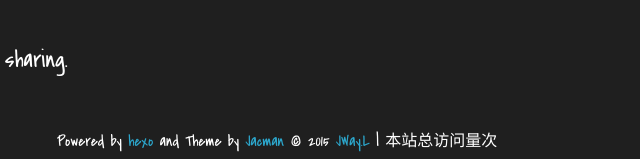
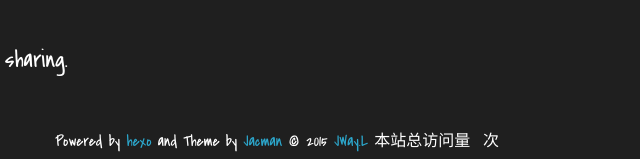
Before and after one commit to JWay-L/JWay-L.github.io, a plain HTML site: page 2015/10/05/hello-world/index.html in a window 1280 px wide. Shown: the part 1339-1498 px from the top of the page, 363-1003 px from the left. Drawn offline with Linux system fonts and the light colour scheme; some packages are replaced by stand-ins of ours; a script that the page names is missing.

Commit message:
Site updated: 2015-10-05 18:25:44

```diff
--- a/2015/10/05/hello-world/index.html
+++ b/2015/10/05/hello-world/index.html
@@ -230,7 +230,7 @@ Quick">
 		<a href="/about" target="_blank" title="JWay.L">JWay.L</a>
 
 		<span id="busuanzi_container_site_pv">
-    			| 本站总访问量<span id="busuanzi_value_site_pv"></span>次
+    			本站总访问量&nbsp;<span id="busuanzi_value_site_pv"></span>&nbsp;次
 		</span>
 		</p>
 <script async src="https://dn-lbstatics.qbox.me/busuanzi/2.3/busuanzi.pure.mini.js">
```
Also changed, not shown: about/index.html (+1 -1 lines), archives/2015/10/index.html (+1 -1 lines), archives/2015/index.html (+1 -1 lines), archives/index.html (+1 -1 lines), categories/test/index.html (+1 -1 lines), index.html (+1 -1 lines), tags/test/index.html (+1 -1 lines).
